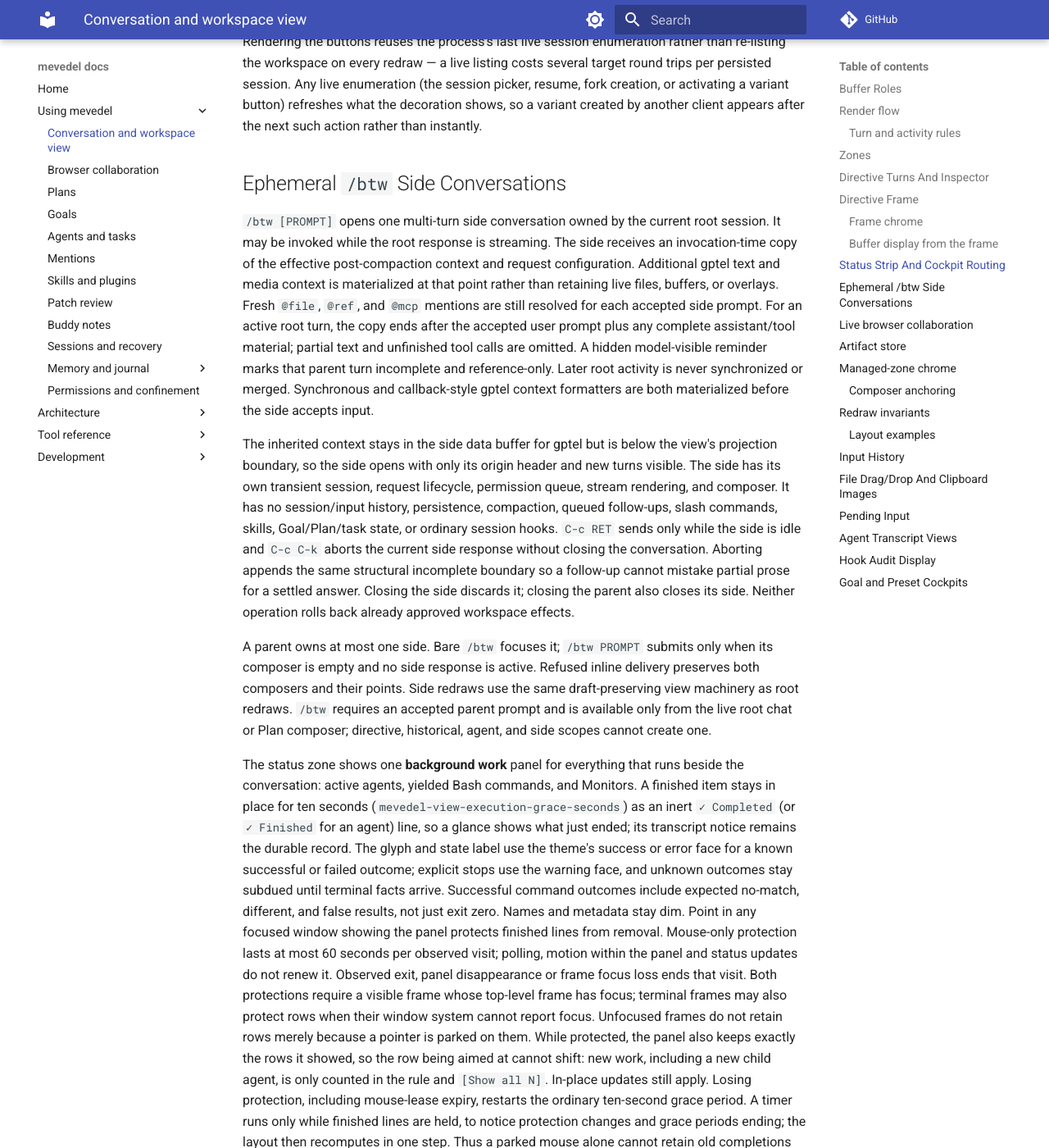
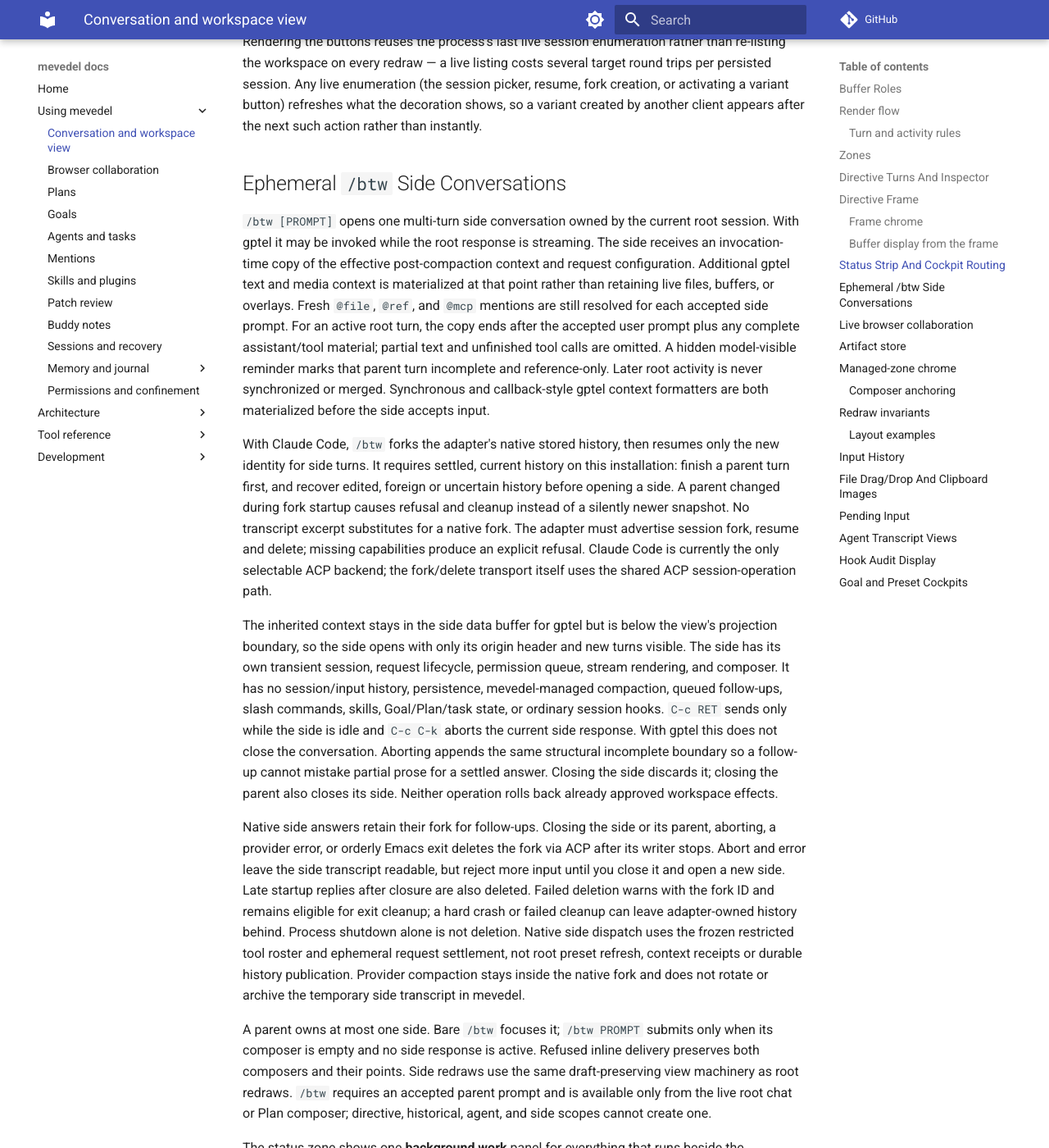
Before and after one commit to FrauH0lle/mevedel, an MkDocs documentation site: the page built from docs/view.md, in a window 1280 px wide and 1400 px high, scrolled down 34311 px. Shown: the whole window at 82% size. Built offline with MkDocs 1.6.1 and Material for MkDocs 9.7.7, drawn with Linux system fonts in a browser that asks for light colours; comment, search, counter and statistics services are not loaded.

Commit message:
feat(claude): Fork native history for ephemeral /btw chats
Use advertised ACP fork, resume and delete capabilities instead of copying an incomplete local Claude transcript. Admit settled current history only and retain each fork across successful side turns. Delete after its writer stops on close, abort, error or orderly exit; retain failed cleanup for an exit retry.

* mevedel-acp.el (mevedel-acp-session-operation): Run isolated capability-checked fork/delete control connections without resuming the parent.
* mevedel-claude-code-btw.el: Own ephemeral native fork lifecycle and frozen ACP/MCP side dispatch.
* mevedel-acp-turn.el (mevedel-acp-turn--event): Keep provider side compaction out of durable segment/archive/reminder processing.
* mevedel-side-conversation.el: Freeze selected context before native startup, initialize fork-backed sides and preserve native cancellation ownership.
* mevedel-chat.el (mevedel--send-text): Dispatch native sides without root history publication or preset refresh.
* test/fixtures/acp-agent.py: Add opt-in stored histories, control traces and lifecycle gates.
* test/test-mevedel-acp-session-operation.el, test/test-mevedel-claude-code-btw.el: Verify native context, rendered results, restricted tools, isolation, refusal and cleanup through the real stdio peer.
* test/fixtures/loading.el, test/test-mevedel-loading.el: Exercise cold composer entry from source and compiled package copies.
* README.md, docs/view.md, docs/sessions.md, docs/module-map.md: Document usage, capability requirements and lifecycle limits.
* docs/adr/0093-treat-btw-as-an-ephemeral-side-conversation.md: Record the native-fork decision and unchanged gptel behavior.

Validation: 205 focused cases pass three consecutive runs and fresh-files mode; strict compile and standards pass. Maintained private-compositor graphical check: 75 passed, no skips. Allocation gate matches pre-feature baseline in all three scenarios. Fake adapters only; no paid provider calls.

```diff
--- a/docs/view.md
+++ b/docs/view.md
@@ -1655,7 +1655,7 @@ appears after the next such action rather than instantly.
 ## Ephemeral `/btw` Side Conversations
 
 `/btw [PROMPT]` opens one multi-turn side conversation owned by the current
-root session. It may be invoked while the root response is streaming. The side
+root session. With gptel it may be invoked while the root response is streaming. The side
 receives an invocation-time copy of the effective post-compaction context and
 request configuration. Additional gptel text and media context is materialized
 at that point rather than retaining live files, buffers, or overlays. Fresh
@@ -1667,17 +1667,39 @@ incomplete and reference-only. Later root activity is never synchronized or
 merged. Synchronous and callback-style gptel context formatters are both
 materialized before the side accepts input.
 
+With Claude Code, `/btw` forks the adapter's native stored history, then resumes
+only the new identity for side turns. It requires settled, current history on
+this installation: finish a parent turn first, and recover edited, foreign or
+uncertain history before opening a side. A parent changed during fork startup
+causes refusal and cleanup instead of a silently newer snapshot. No transcript
+excerpt substitutes for a native fork. The adapter must advertise session fork,
+resume and delete; missing capabilities produce an explicit refusal. Claude Code
+is currently the only selectable ACP backend; the fork/delete transport itself
+uses the shared ACP session-operation path.
+
 The inherited context stays in the side data buffer for gptel but is below the
 view's projection boundary, so the side opens with only its origin header and
 new turns visible. The side has its own transient session, request lifecycle,
 permission queue, stream rendering, and composer. It has no session/input
-history, persistence, compaction, queued follow-ups, slash commands, skills,
+history, persistence, mevedel-managed compaction, queued follow-ups, slash commands, skills,
 Goal/Plan/task state, or ordinary session hooks. `C-c RET` sends only while the
-side is idle and `C-c C-k` aborts the current side response without closing the
-conversation. Aborting appends the same structural incomplete boundary so a
+side is idle and `C-c C-k` aborts the current side response. With gptel this does
+not close the conversation. Aborting appends the same structural incomplete boundary so a
 follow-up cannot mistake partial prose for a settled answer. Closing the side
 discards it; closing the parent also closes its side. Neither operation rolls
 back already approved workspace effects.
+
+Native side answers retain their fork for follow-ups. Closing the side or its
+parent, aborting, a provider error, or orderly Emacs exit deletes the fork via
+ACP after its writer stops. Abort and error leave the side transcript readable,
+but reject more input until you close it and open a new side. Late startup
+replies after closure are also deleted. Failed deletion warns with the fork ID
+and remains eligible for exit cleanup; a hard crash or failed cleanup can leave
+adapter-owned history behind. Process shutdown alone is not deletion. Native
+side dispatch uses the frozen restricted tool roster and ephemeral request
+settlement, not root preset refresh, context receipts or durable history publication.
+Provider compaction stays inside the native fork and does not rotate or archive
+the temporary side transcript in mevedel.
 
 A parent owns at most one side. Bare `/btw` focuses it; `/btw PROMPT` submits
 only when its composer is empty and no side response is active. Refused inline
```
Also changed, not shown: README.md (+8 -0 lines), docs/adr/0093-treat-btw-as-an-ephemeral-side-conversation.md (+21 -1 lines), docs/module-map.md (+1 -0 lines), docs/sessions.md (+7 -3 lines), 10 other files.
